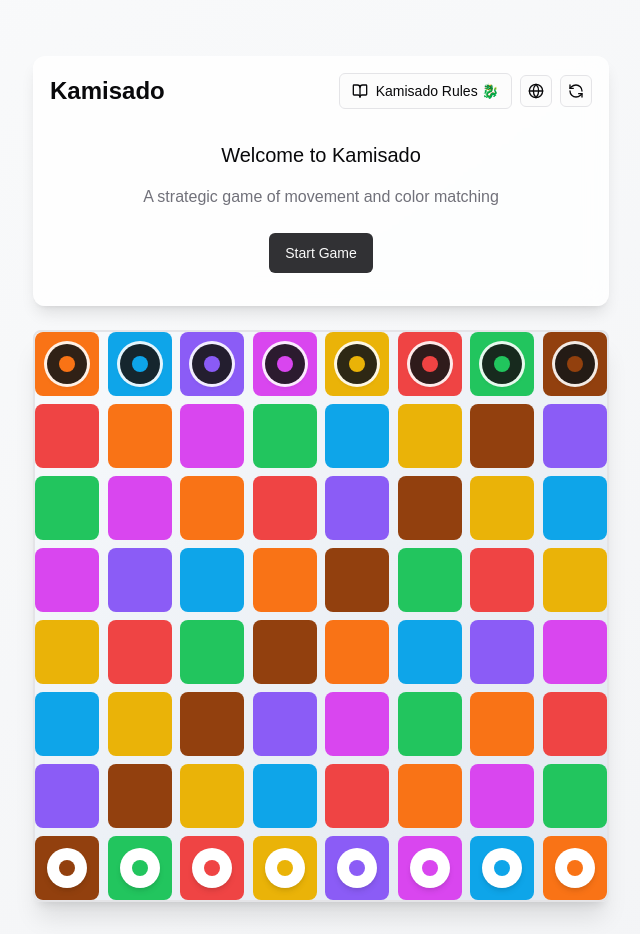
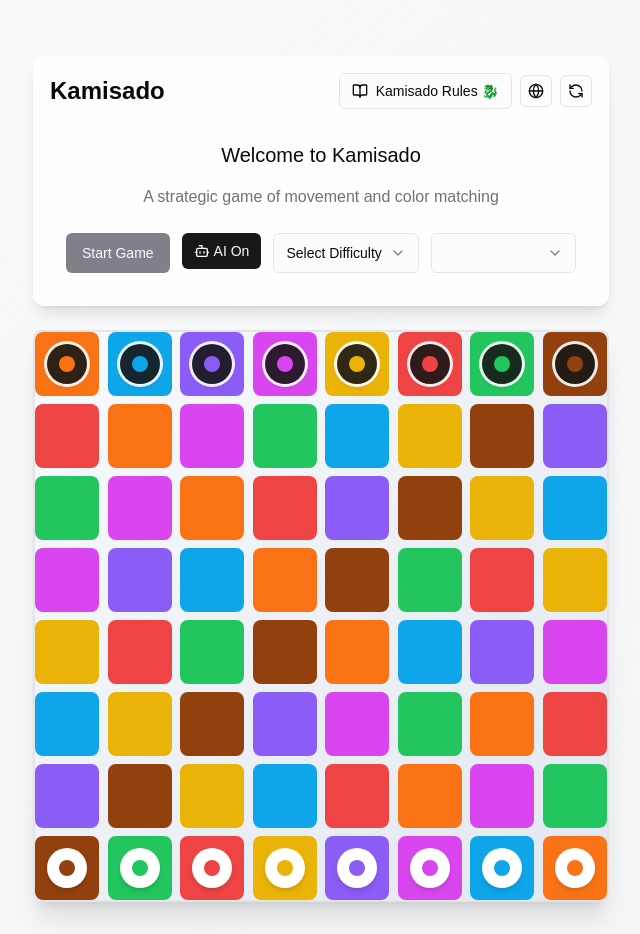
Before and after one commit to rezaking1380/kamisado-final, a React (Vite) app: page / in a window 1280 px wide. Shown: the whole page, without its empty margins (319-959 px from the left). Built offline with nearby package versions, Linux system fonts and the light colour scheme; a web font is replaced by a local one.

Commit message:
feat(game): add difficulty selection and player choice to game settings
- Add DifficultyConfig type and integrate with GameContext
- Implement selectDifficulty and selectPlayer actions
- Add UI components for difficulty and player selection
- Update AI logic to use selected difficulty settings

```diff
--- a/src/components/GameInfo.tsx
+++ b/src/components/GameInfo.tsx
@@ -6,6 +6,22 @@ import { motion } from "framer-motion";
 import { ArrowRight, RefreshCcw, Undo, Redo, Bot, User } from "lucide-react";
 import LanguageSwitcher from "./LanguageSwitcher";
 import GuidesSection from "./GuidesSection";
+import {
+  easyConfig,
+  expertConfig,
+  hardConfig,
+  mediumConfig,
+} from "@/utils/DifficultyConfiguration";
+import {
+  Select,
+  SelectContent,
+  SelectGroup,
+  SelectItem,
+  SelectLabel,
+  SelectTrigger,
+  SelectValue,
+} from "./ui/select";
+import { Player } from "@/types/game";
 
 const GameInfo = () => {
   const {
@@ -18,9 +34,18 @@ const GameInfo = () => {
     canRedo,
     isAIThinking,
     toggleAI,
+    selectDifficulty,
+    selectPlayer,
   } = useGame();
   const { t, language } = useLanguage();
-  const { currentPlayer, winner, lastMovedPieceColor, gameStarted } = state;
+  const {
+    currentPlayer,
+    winner,
+    lastMovedPieceColor,
+    gameStarted,
+    difficulty,
+    player,
+  } = state;
 
   const colorNames = {
     orange: "Orange",
@@ -33,6 +58,24 @@ const GameInfo = () => {
     brown: "Brown",
   };
 
+  const difficultyList = [
+    {
+      name: t.difficulty.easy,
+      config: easyConfig,
+    },
+    {
+      name: t.difficulty.medium,
+      config: mediumConfig,
+    },
+    {
+      name: t.difficulty.hard,
+      config: hardConfig,
+    },
+    {
+      name: t.difficulty.expert,
+      config: expertConfig,
+    },
+  ];
   return (
     <div className="w-full max-w-xl mx-auto my-6 glass-panel p-2 lg:p-4 animate-slide-up">
       <div
@@ -56,13 +99,84 @@ const GameInfo = () => {
       </div>
 
       {!gameStarted ? (
+        <>
           <div className="text-center p-4">
             <h3 className="text-xl font-medium mb-4">{t.gameInfo.welcome}</h3>
             <p className="mb-6 text-muted-foreground">{t.gameInfo.subtitle}</p>
-          <Button onClick={startGame} className="animate-pulse-subtle">
+            <div className=" flex justify-center gap-3">
+              <Button
+                onClick={startGame}
+                disabled={!difficulty && state.aiEnabled}
+                className="animate-pulse-subtle disabled:bg-muted-foreground "
+              >
                 {t.gameInfo.startGame}
               </Button>
+              <Button
+                variant={state.aiEnabled ? "default" : "outline"}
+                size="sm"
+                onClick={toggleAI}
+                className={cn(
+                  isAIThinking && "animate-pulse",
+                  "flex items-center gap-1"
+                )}
+              >
+                {state.aiEnabled ? (
+                  <Bot className="h-4 w-4" />
+                ) : (
+                  <User className="h-4 w-4" />
+                )}
+                {state.aiEnabled ? "AI On" : "AI Off"}
+              </Button>
+              {state.aiEnabled && (
+                <Select
+                  onValueChange={(value) => {
+                    const selectedDifficulty = difficultyList.find(
+                      (d) => d.config.searchDepth.toString() === value
+                    );
+                    if (selectedDifficulty) {
+                      selectDifficulty(selectedDifficulty.config);
+                    }
+                  }}
+                >
+                  <SelectTrigger className="w-[150px]">
+                    <SelectValue placeholder={t.difficulty.select} />
+                  </SelectTrigger>
+                  <SelectContent>
+                    {difficultyList.map((difficulty) => (
+                      <SelectItem
+                        key={difficulty.config.searchDepth}
+                        value={difficulty.config.searchDepth.toString()}
+                      >
+                        {difficulty.name}
+                      </SelectItem>
+                    ))}
+                  </SelectContent>
+                </Select>
+              )}
+              <Select
+                onValueChange={(value) => {
+                  selectPlayer(value as Player);
+                  console.log(state,value)
+                }}
+                defaultValue={player}
+              >
+                <SelectTrigger className="w-[150px]">
+                  <SelectValue placeholder={t.gameInfo.selectPlayer} />
+                </SelectTrigger>
+                <SelectContent>
+                  <SelectGroup>
+                    <SelectItem value="black">
+                      {t.gameInfo.black}
+                    </SelectItem>
+                    <SelectItem value="white">
+                      {t.gameInfo.white}
+                    </SelectItem>
+                  </SelectGroup>
+                </SelectContent>
+              </Select>
             </div>
+          </div>
+        </>
       ) : winner ? (
         <motion.div
           className="text-center p-4 animate-scale-in"
@@ -138,7 +252,7 @@ const GameInfo = () => {
             )}
           </div>
 
-          <div className="flex justify-center gap-2 mt-2">
+          <div className="flex justify-center flex-wrap gap-2 mt-2">
             <Button
               variant="outline"
               size="sm"
@@ -157,22 +271,6 @@ const GameInfo = () => {
               <Redo className="h-4 w-4 mr-1" />
               Redo
             </Button>
-            <Button
-              variant={state.aiEnabled ? "default" : "outline"}
-              size="sm"
-              onClick={toggleAI}
-              className={cn(
-                isAIThinking && "animate-pulse",
-                "flex items-center gap-1"
-              )}
-            >
-              {state.aiEnabled ? (
-                <Bot className="h-4 w-4" />
-              ) : (
-                <User className="h-4 w-4" />
-              )}
-              {state.aiEnabled ? "AI On" : "AI Off"}
-            </Button>
           </div>
         </>
       )}
--- a/src/contexts/GameContext.tsx
+++ b/src/contexts/GameContext.tsx
@@ -14,6 +14,7 @@ import {
   Position,
   Move,
   Player,
+  DifficultyConfig,
 } from "@/types/game";
 import {
   initialGameState,
@@ -31,7 +32,7 @@ export type GameHistoryState = GameState & {
 };
 
 interface GameContextType {
-  state: GameState & { aiEnabled: boolean };
+  state: GameState & { aiEnabled: boolean; difficulty: DifficultyConfig };
   selectPiece: (piece: Piece) => void;
   deselectPiece: () => void;
   movePiece: (move: Move) => void;
@@ -45,6 +46,8 @@ interface GameContextType {
   canRedo: boolean;
   isAIThinking: boolean;
   toggleAI: () => void;
+  selectDifficulty: (difficulty: DifficultyConfig) => void;
+  selectPlayer: (player: Player) => void;
 }
 
 const GameContext = createContext<GameContextType | undefined>(undefined);
@@ -212,16 +215,26 @@ const gameReducer = (
         aiEnabled: !state.aiEnabled,
       };
 
+    case "SELECT_DIFFICULTY":
+      return {
+        ...state,
+        difficulty: action.difficulty,
+      };
+
+    case "SELECT_PLAYER":
+      return {
+        ...state,
+        player: action.player,
+        currentPlayer: action.player,
+      };
+
     default:
       return state;
   }
 };
-
 interface GameProviderProps {
   children: ReactNode;
 }
-
-const aiPlayer: Player = "black";
 
 export const GameProvider: React.FC<GameProviderProps> = ({ children }) => {
   const initialHistoryState: GameHistoryState = {
@@ -229,16 +242,30 @@ export const GameProvider: React.FC<GameProviderProps> = ({ children }) => {
     history: [],
     future: [],
     aiEnabled: true,
+    player: "black"
   };
 
   const [state, dispatch] = useReducer(gameReducer, initialHistoryState);
   const aiMoveInProgressRef = useRef(false);
-
-  const { getAIMove, isComputing } = useAI(state as GameState, aiPlayer, 4);
+  const aiPlayer: Player = state.player === "white" ? "black" : "white";
+  const { getAIMove, isComputing } = useAI(
+    state as GameState,
+    aiPlayer,
+    state.difficulty?.searchDepth ?? 4,
+    state.difficulty
+  );
 
   // Action dispatchers
   const selectPiece = useCallback((piece: Piece) => {
     dispatch({ type: "SELECT_PIECE", piece });
+  }, []);
+
+  const selectDifficulty = useCallback((difficulty: DifficultyConfig) => {
+    dispatch({ type: "SELECT_DIFFICULTY", difficulty });
+  }, []);
+
+  const selectPlayer = useCallback((player: Player) => {
+    dispatch({ type: "SELECT_PLAYER", player });
   }, []);
 
   const deselectPiece = useCallback(() => {
@@ -284,7 +311,7 @@ export const GameProvider: React.FC<GameProviderProps> = ({ children }) => {
     [state]
   );
 
-    const handleAIMove = useCallback(async () => {
+  const handleAIMove = useCallback(async () => {
     if (!state.gameStarted || state.winner) return;
 
     const move = await getAIMove();
@@ -334,7 +361,7 @@ export const GameProvider: React.FC<GameProviderProps> = ({ children }) => {
     const timer = setTimeout(() => {
       if (
         state.aiEnabled && // Only make moves if AI is enabled
-        state.currentPlayer === aiPlayer &&
+        state.player !== aiPlayer &&
         state.gameStarted &&
         !state.winner &&
         !isComputing
@@ -362,7 +389,11 @@ export const GameProvider: React.FC<GameProviderProps> = ({ children }) => {
   return (
     <GameContext.Provider
       value={{
-        state: state as GameState & { aiEnabled: boolean },
+        state: state as GameState & {
+          aiEnabled: boolean;
+          difficulty: DifficultyConfig;
+          player?: Player;
+        },
         selectPiece,
         deselectPiece,
         movePiece,
@@ -376,6 +407,8 @@ export const GameProvider: React.FC<GameProviderProps> = ({ children }) => {
         canRedo: state.future.length > 0,
         isAIThinking: isComputing,
         toggleAI,
+        selectDifficulty,
+        selectPlayer,
       }}
     >
       {children}
```
Lines whose indentation alone changed are shown as unchanged.
